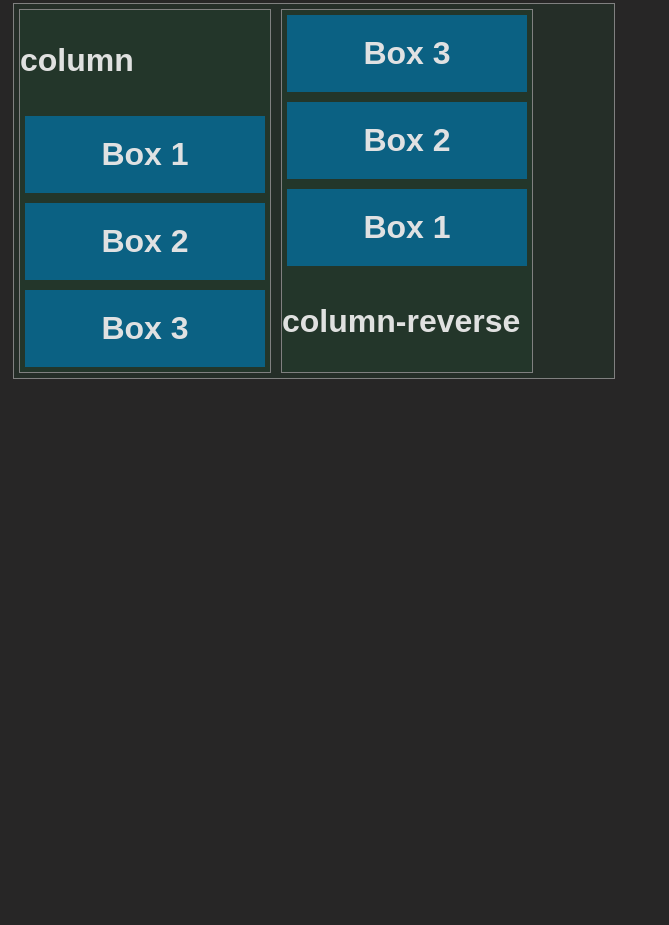
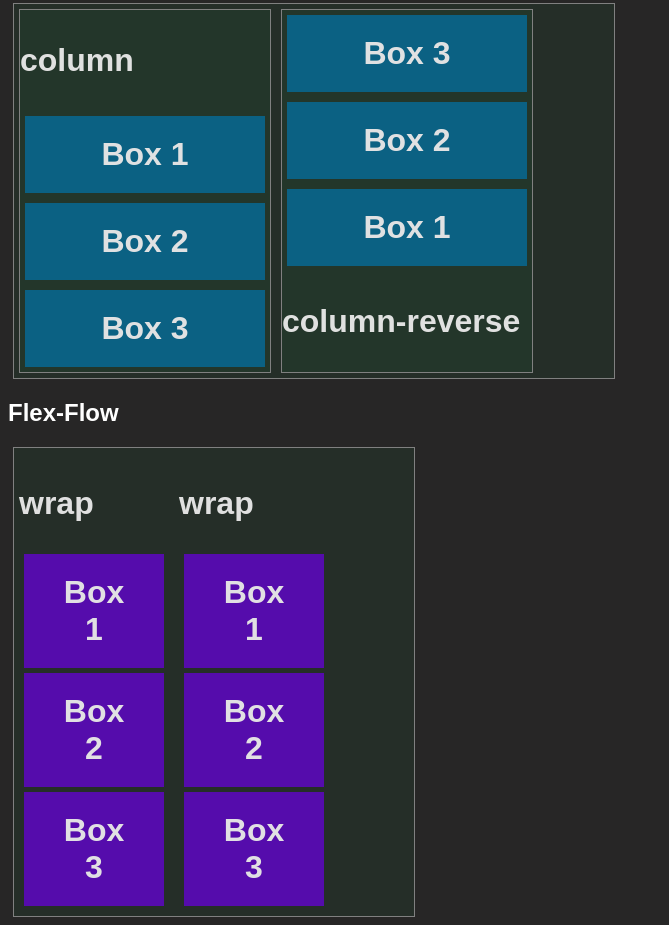
Before and after one commit to RomualdoFranca/FlexBox, a plain HTML site: page flex1.html in a window 1280 px wide. Shown: the part 909-1834 px from the top of the page, without its empty margins (0-669 px from the left). Before the commit the page ends 1296 px from the top, so only its background shows below. Drawn offline with Linux system fonts and the light colour scheme.

Commit message:
creating a flex-flow example

```diff
--- a/flex1.css
+++ b/flex1.css
@@ -42,6 +42,8 @@ body {
     background-color: #00ca5b0c;
     width: 600px;
 }
+/* This is shorthand for the flex-direction and flex-wrap properties */
+
 /*divs das colunas */
 .col_l, .col_r{ /*atribuindo as propriedades a coluna da esquerda e da direita*/
     font: bold 1em Arial, sans-serif;
@@ -62,6 +64,7 @@ body {
     background-color: #00ca5b0c;
     width: 250px;
 }
+
 div {
     margin: 5px;
 }
@@ -90,3 +93,19 @@ direita */
     text-align: center;
     padding: 20px 30px;
 }
+#col_container2{
+    font: bold 2em Arial, sans-serif;
+    color: #e4e4e4fb;
+    display: flex;
+    flex-flow: wrap;
+    /* flex-flow: column; */
+    border: 1px solid gray;
+    background-color: #00ca5b0c;
+    width: 400px;
+}
+.coluna1 > div, .coluna2 > div {
+    background-color: #6403d3c5;
+    text-align: center;
+    padding: 20px 30px;
+    width: 80px;
+}
--- a/flex1.html
+++ b/flex1.html
@@ -65,9 +65,25 @@
 
            </div>
 
+        </div><!--fim da div principal-->
+        <h2>Flex-Flow</h2>
+        <div id="col_container2">
 
-        </div><!--fim da div principal-->
+            <div class="coluna1">
+                <p>wrap</p>
+                <div class="box1">Box 1</div>
+                <div class="box2">Box 2</div>
+                <div class="box3">Box 3</div>
 
+            </div>
+            <div class="coluna2">
+                <p>wrap</p>
+                <div class="box1">Box 1</div>
+                <div class="box2">Box 2</div>
+                <div class="box3">Box 3</div>
+
+             </div>
+        </div>
     </body>
 
 </html>
```
